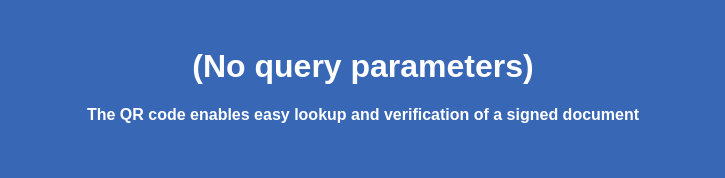
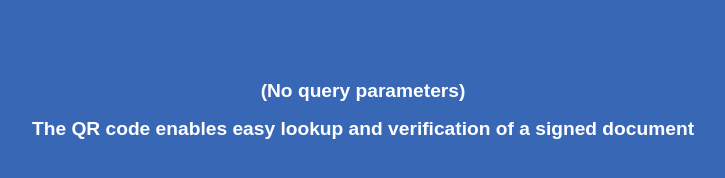
Before and after one commit to docusign/docusign.github.io, a plain HTML site: page qr/index.html in a window 1280 px wide. Shown: the whole page, without its empty margins (277-1002 px from the left). Drawn offline with Linux system fonts and the light colour scheme.

Commit message:
Update index.html

```diff
--- a/qr/index.html
+++ b/qr/index.html
@@ -22,14 +22,14 @@
 	    margin: 0px;
             background: #3867b6;
 	  }
-	  h1, h4 {
+	  h1, h2 {
 	    font-family: 'Maven Pro',sans-serif;
   	    font-weight: 700;
+	    font-size: larger;
 	    text-align: center;
 	  }
 	  #psHeader {
-	    height: 275px;
-	    margin-top: 3em;
+	    margin-top: 5em;
 	    color: white;
 	  }
 	</style>
@@ -37,7 +37,7 @@
   <body>
 	<div id="psHeader">
 	  <h1>(No query parameters)</h1>
-	  <h4>The QR code enables easy lookup and verification of a signed document</h4>
+	  <h2>The QR code enables easy lookup and verification of a signed document</h2>
 	</div>
 	<script>displayEvent(location.href)</script>
   </body>
```
